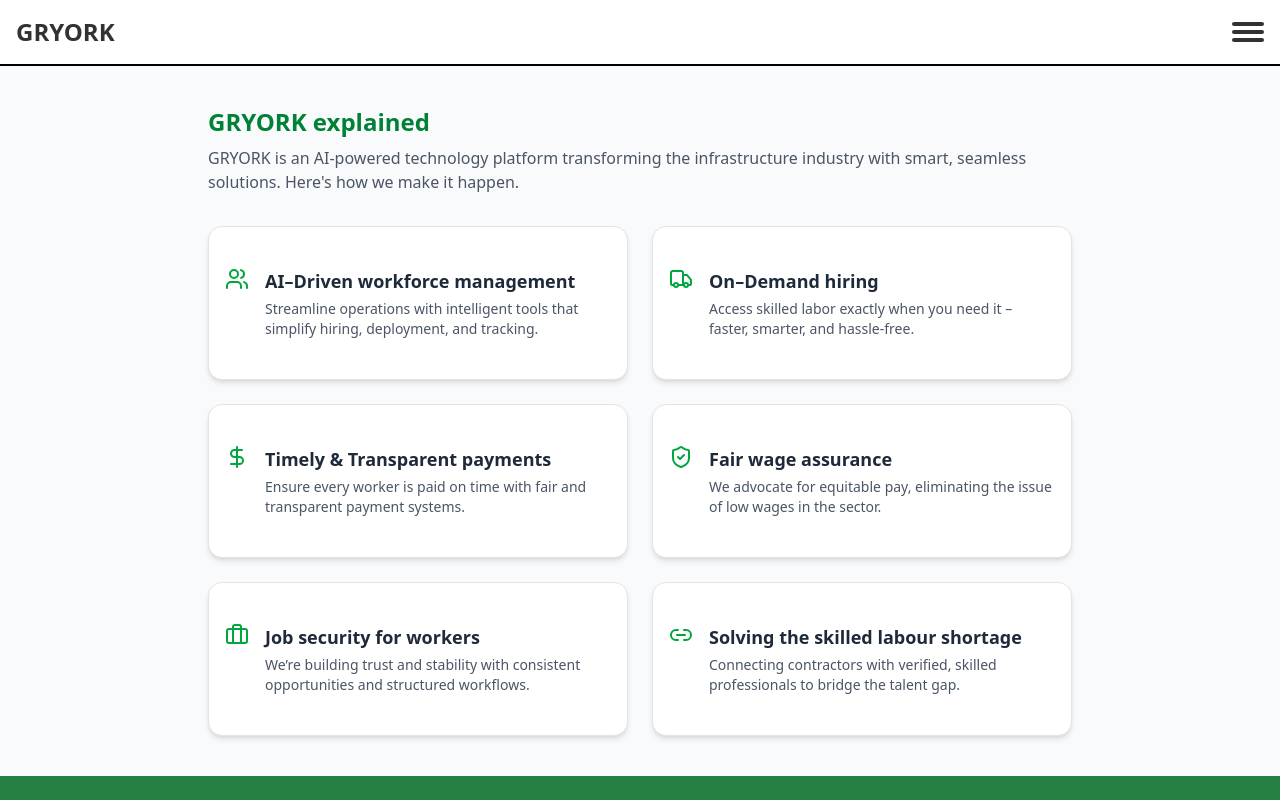
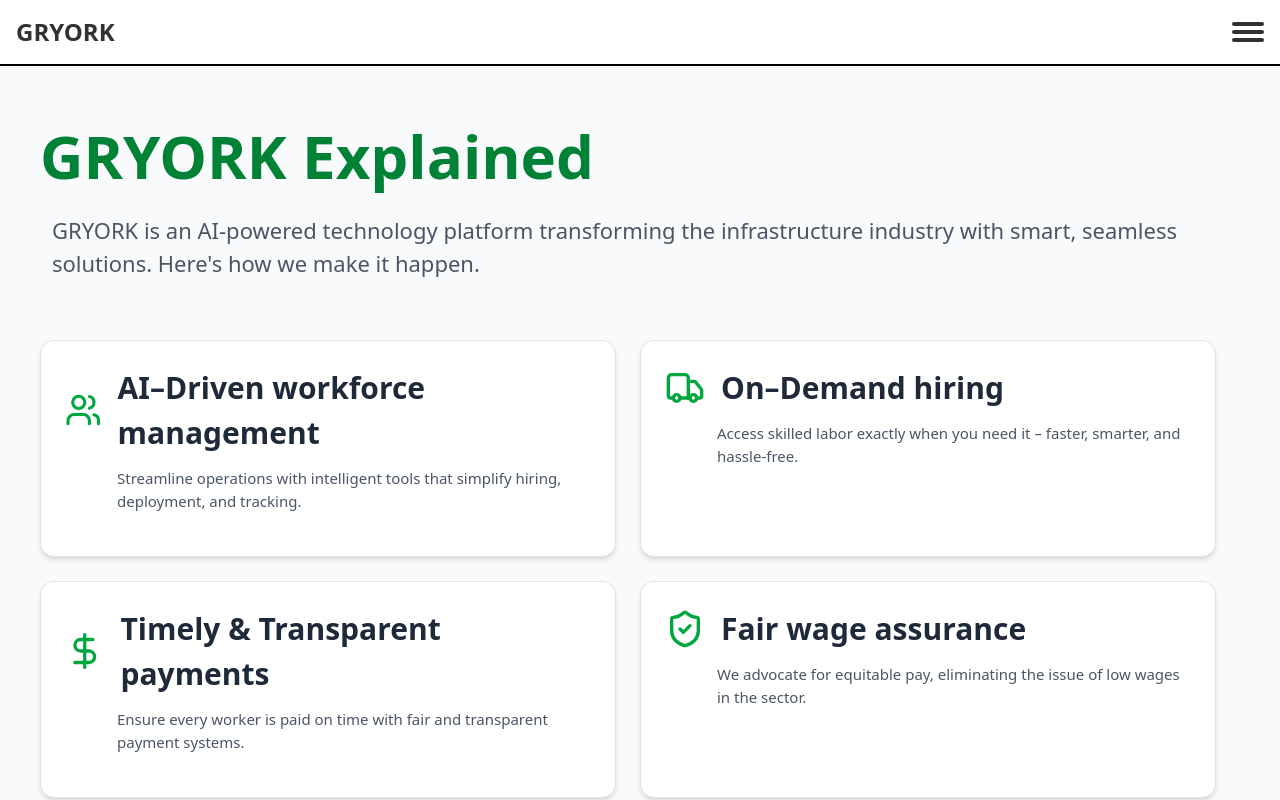
Before and after one commit to Nicky9319/Gryork_Frontend, a React (Vite) app: page /gryork-explained in a window 1280 px wide. Shown: the top 800 px of the page. Built offline with nearby package versions, Linux system fonts and the light colour scheme.

Commit message:
Completed the Gryork Explained Page

```diff
--- a/src/Views/MoreInfo/gryorkExplained.jsx
+++ b/src/Views/MoreInfo/gryorkExplained.jsx
@@ -39,19 +39,23 @@ const features = [
 
 export default function GryorkExplanation() {
   return (
-    <div className="max-w-4xl mx-auto px-4 py-10">
-      <h2 className="text-green-700 text-2xl font-bold mb-2">GRYORK explained</h2>
-      <p className="text-gray-600 mb-8">
+    <div className="w-full pl-10 pr-6 pt-15 pb-25">
+      <h2 className="text-green-700 text-6xl font-bold mb-2 pb-5">GRYORK Explained</h2>
+      <p className="text-gray-600 text-[22px] mb-8 pl-3 mb-15">
         GRYORK is an AI-powered technology platform transforming the infrastructure industry with smart, seamless solutions. Here's how we make it happen.
       </p>
-      <div className="grid grid-cols-1 sm:grid-cols-2 gap-6">
+      <div className="grid grid-cols-1 sm:grid-cols-2 gap-6 pr-10">
         {features.map((feature, index) => (
-          <Card key={index} className="shadow-md">
-            <CardContent className="flex gap-4 items-start p-4">
-              <div>{feature.icon}</div>
-              <div>
-                <h3 className="text-lg font-semibold text-gray-800 mb-1">{feature.title}</h3>
-                <p className="text-sm text-gray-600">{feature.description}</p>
+          <Card key={index} className="shadow-md transform transition-transform hover:scale-102">
+            <CardContent className="flex gap-4 items-start">
+              <div className="flex flex-col justify-center items-start">
+              <div className="flex items-center gap-4 mb-3">
+                {React.cloneElement(feature.icon, { className: "w-10 h-10 text-green-600" })}
+                <h3 className="text-[30px] font-semibold text-gray-800">{feature.title}</h3>
+              </div>
+              <div className="mb-5">
+                <p className="text-[15px] text-gray-600 ml-13">{feature.description}</p>
+              </div>
               </div>
             </CardContent>
           </Card>
```
